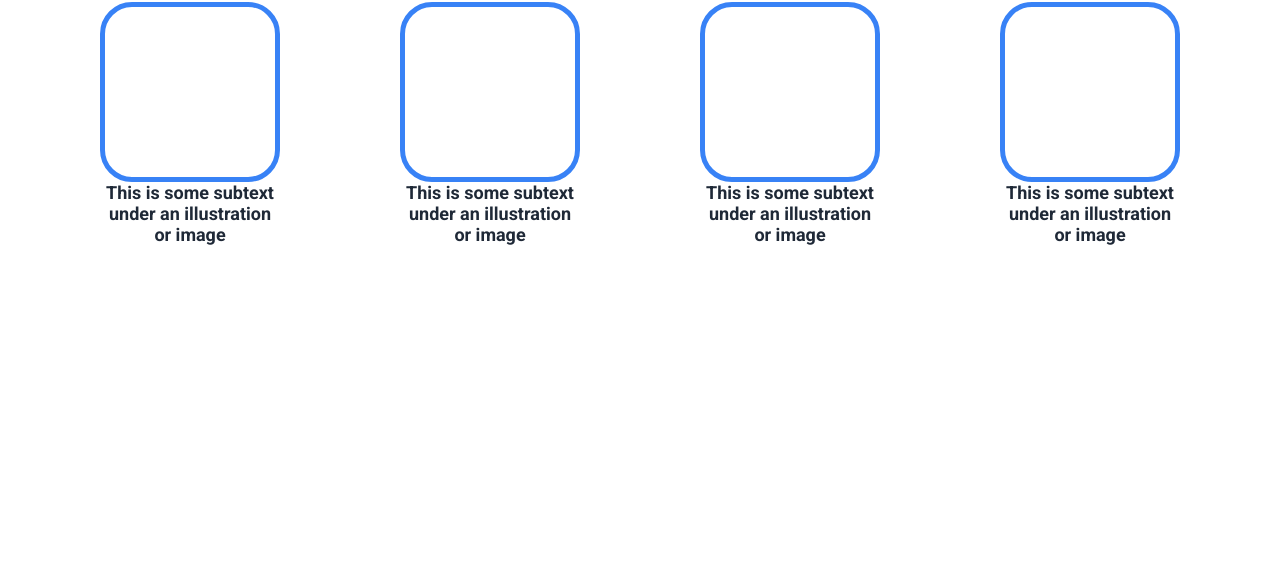
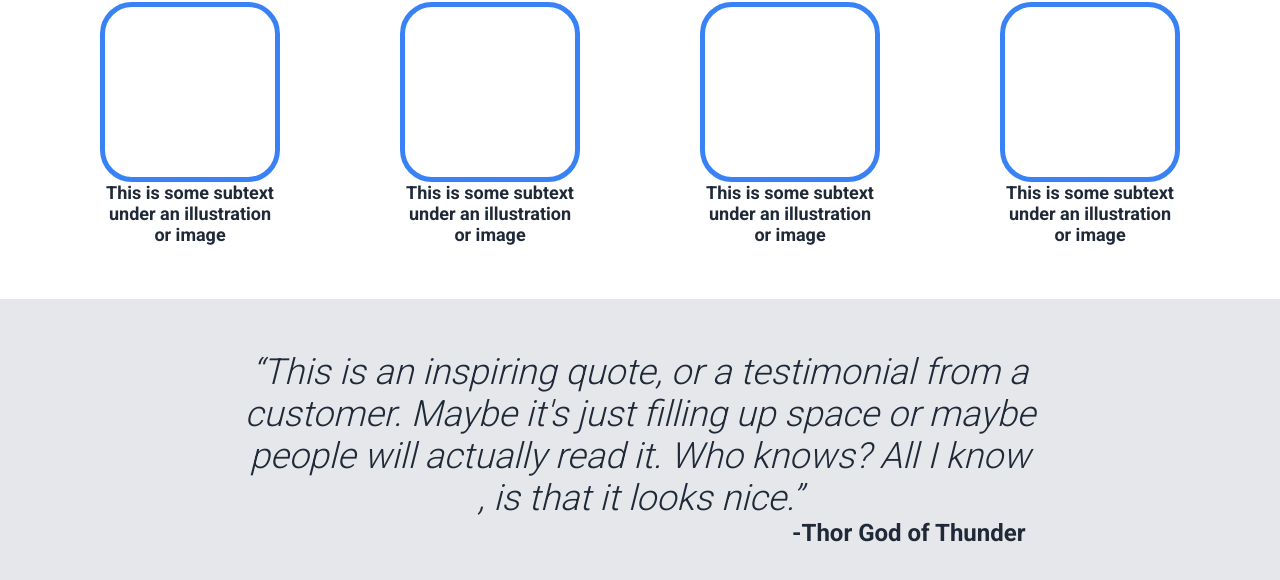
Before and after one commit to Neville-Kimeu/Project-Landing-Page, a plain HTML site: page index.html in a window 1280 px wide. Shown: the part 532-1112 px from the top of the page. Before the commit the page ends 831 px from the top, so only its background shows below. Drawn offline with Linux system fonts and the light colour scheme.

Commit message:
Part 4, Quote Done

```diff
--- a/index.html
+++ b/index.html
@@ -61,5 +61,10 @@
             </div>
         </div>
     </div>
+
+    <div class="inspiring-quote">
+        <div class="quote"> “This is an inspiring quote, or a testimonial from a <br>customer. Maybe it's just filling up space or maybe<br> people will actually read it. Who knows? All I know<br>, is that it looks nice.” </div>
+        <div class="quoter">-Thor God of Thunder </div>
+    </div>
 </body>
 </html>
--- a/styles.css
+++ b/styles.css
@@ -152,3 +152,28 @@
       font-size: 18px;
       font-weight: bold;
    }
+
+   .inspiring-quote{
+      display: flex;
+      justify-content: center;
+      align-items: center;
+      flex-direction: column;
+      color: #e5e7eb;
+      height: 300px;
+      background-color: #E5E7EB;
+   }
+   .quote {
+      color: #1F2937;
+      font-weight: lighter;
+      font-size: 36px;
+      text-align: center;
+      font-style: italic;
+   }
+   .quoter {
+      display: flex;
+      justify-content: flex-end;
+      margin-left: 42%;
+      font-weight: bolder;
+      color: #1F2937;
+      font-size: 24px;
+   }
```
